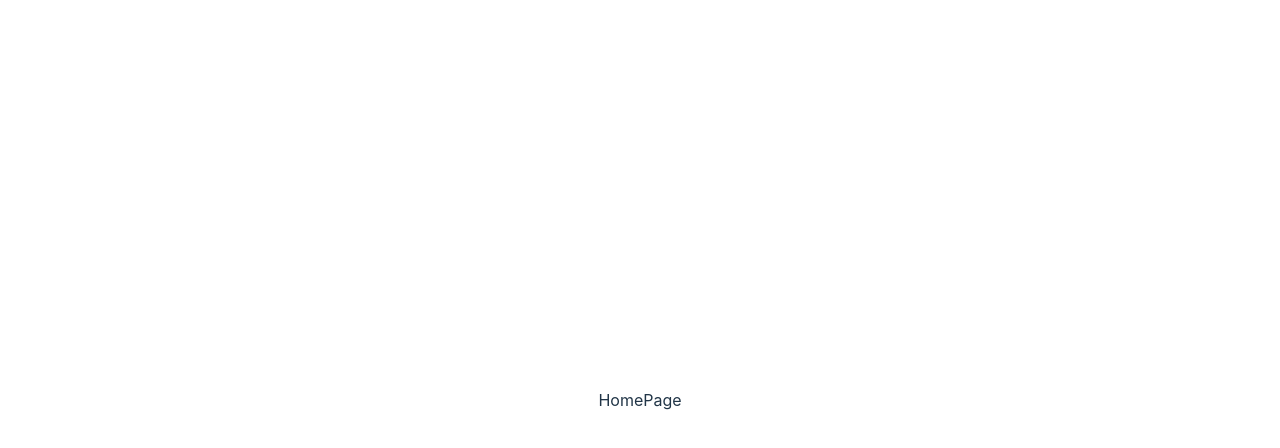
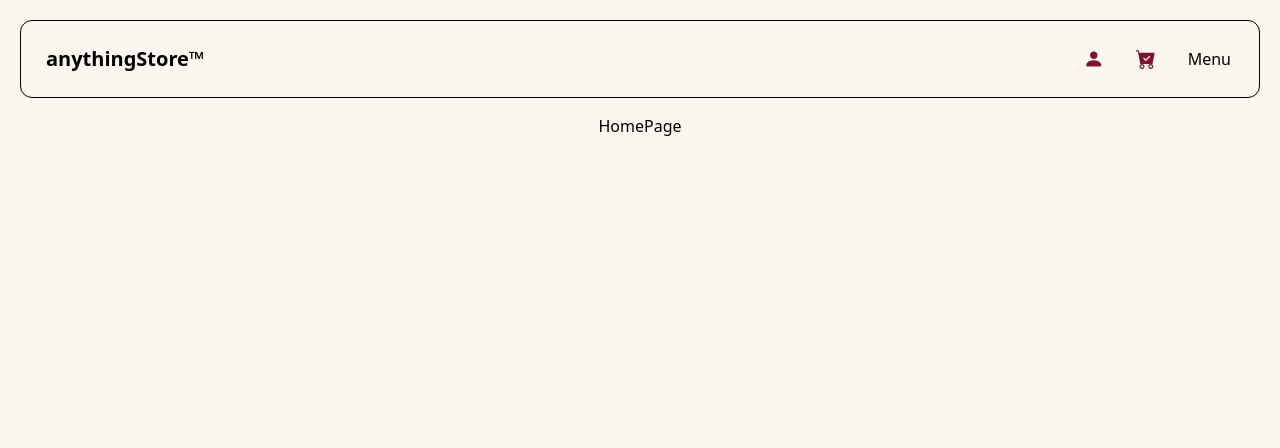
Before and after one commit to william-3D/anything-store, a React (Vite) app: page / in a window 1280 px wide. Shown: the top 448 px of the page. Built offline with nearby package versions, Linux system fonts and the light colour scheme.

Commit message:
add MainLayout > navbar w/ bootstrap icons & daisyui

```diff
--- a/package.json
+++ b/package.json
@@ -10,6 +10,7 @@
     "preview": "vite preview"
   },
   "dependencies": {
+    "bootstrap-icons": "^1.11.3",
     "react": "^18.3.1",
     "react-dom": "^18.3.1",
     "react-router-dom": "^6.26.2"
@@ -20,6 +21,7 @@
     "@types/react-dom": "^18.3.0",
     "@vitejs/plugin-react": "^4.3.1",
     "autoprefixer": "^10.4.20",
+    "daisyui": "^4.12.10",
     "eslint": "^9.9.0",
     "eslint-plugin-react": "^7.35.0",
     "eslint-plugin-react-hooks": "^5.1.0-rc.0",
--- a/src/App.jsx
+++ b/src/App.jsx
@@ -1,6 +1,8 @@
 import './App.css';
+import 'bootstrap-icons/font/bootstrap-icons.css';
 import { BrowserRouter as Router, Route, Routes } from "react-router-dom";
 
+import MainLayout from './components/layouts/MainLayout.jsx';
 import HomePage from './pages/HomePage.jsx'
 
 function App() {
@@ -8,7 +10,9 @@ function App() {
   return (
     <Router>
       <Routes>
-        <Route path="/" element={<HomePage />} />
+        <Route element={<MainLayout />}>
+          <Route path="/" element={<HomePage />} />
+        </Route>
       </Routes>
     </Router>
   )
--- /dev/null
+++ b/src/components/Navbar.jsx
@@ -0,0 +1,31 @@
+import React from "react";
+import "../styles/components/Navbar.scss";
+
+const NavbarIcon = ({ iconClass }) => (
+	<li>
+		<a>
+			<i className={`bi bi-${iconClass} text-xl text-primary`}></i>
+		</a>
+	</li>
+);
+
+const Navbar = () => {
+	return (
+		<div className="navbar-div">
+			<div className="navbar-start">
+				<a className="navbar-logo">anythingStore&trade;</a>
+			</div>
+			<div className="navbar-end">
+				<ul className="navbar-items-container">
+					<NavbarIcon iconClass="person-fill" />
+					<NavbarIcon iconClass="cart-check-fill" />
+					<li>
+						<a>Menu</a>
+					</li>
+				</ul>
+			</div>
+		</div>
+	);
+};
+
+export default Navbar;
--- /dev/null
+++ b/src/components/layouts/MainLayout.jsx
@@ -0,0 +1,16 @@
+import React from 'react';
+import { Outlet } from 'react-router-dom';
+import Navbar from '../Navbar';
+
+const MainLayout = () => {
+  return (
+    <div className="flex-1 flex flex-col">
+        <Navbar />
+        <main className='flex-1'>
+            <Outlet />
+        </main>
+    </div>
+  )
+}
+
+export default MainLayout
--- a/src/index.scss
+++ b/src/index.scss
@@ -2,71 +2,21 @@
 @tailwind components;
 @tailwind utilities;
 
-:root {
-  font-family: Inter, system-ui, Avenir, Helvetica, Arial, sans-serif;
-  line-height: 1.5;
-  font-weight: 400;
+@layer based {
+  * {
+    @apply text-black text-base;
+  }
 
-  color-scheme: light dark;
-  color: #000;
-  background-color: #FBF6EE;
-
-  font-synthesis: none;
-  text-rendering: optimizeLegibility;
-  -webkit-font-smoothing: antialiased;
-  -moz-osx-font-smoothing: grayscale;
+  #root {
+    @apply min-h-screen !p-5;
+  }
+  body {
+    @apply bg-background;
+  }
 }
 
-a {
-  font-weight: 500;
-  color: #646cff;
-  text-decoration: inherit;
-}
-a:hover {
-  color: #535bf2;
-}
-
-body {
-  margin: 0;
-  display: flex;
-  place-items: center;
-  min-width: 320px;
-  min-height: 100vh;
-}
-
-h1 {
-  font-size: 3.2em;
-  line-height: 1.1;
-}
-
-button {
-  border-radius: 8px;
-  border: 1px solid transparent;
-  padding: 0.6em 1.2em;
-  font-size: 1em;
-  font-weight: 500;
-  font-family: inherit;
-  background-color: #1a1a1a;
-  cursor: pointer;
-  transition: border-color 0.25s;
-}
-button:hover {
-  border-color: #646cff;
-}
-button:focus,
-button:focus-visible {
-  outline: 4px auto -webkit-focus-ring-color;
-}
-
-@media (prefers-color-scheme: light) {
-  :root {
-    color: #213547;
-    background-color: #ffffff;
-  }
-  a:hover {
-    color: #747bff;
-  }
-  button {
-    background-color: #f9f9f9;
+@layer components {
+  .page-container {
+    @apply m-4 flex flex-col gap-16;
   }
 }
--- a/src/pages/HomePage.jsx
+++ b/src/pages/HomePage.jsx
@@ -2,7 +2,7 @@ import React from 'react'
 
 const HomePage = () => {
   return (
-    <div>HomePage</div>
+    <div className='page-container'>HomePage</div>
   )
 }
 
--- /dev/null
+++ b/src/styles/components/Navbar.scss
@@ -0,0 +1,19 @@
+.navbar-div {
+    @apply navbar bg-background border-solid border border-black rounded-xl;
+
+    .navbar-start {
+        @apply flex-1;
+
+        .navbar-logo {
+            @apply btn btn-ghost text-xl;
+        }
+    }
+
+    .navbar-end {
+        @apply flex-none;
+
+        .navbar-items-container {
+            @apply menu menu-horizontal px-1 items-center;
+        }
+    }
+}
--- a/tailwind.config.js
+++ b/tailwind.config.js
@@ -7,13 +7,15 @@ export default {
   theme: {
     extend: {
       colors: {
-        primary: '#FFB100',
-        secondary: '#0081C9',
+        primary: '#821131',
+        secondary: '#4379F2',
         'accent-1': '#5BC0F8',
         'accent-2': '#86E5FF',
         background: '#FBF6EE',
       }
     },
   },
-  plugins: [],
+  plugins: [
+    require('daisyui'),
+  ],
 }
```
Also changed, not shown: 1 other file (tests, documents, lock files or other folders).
